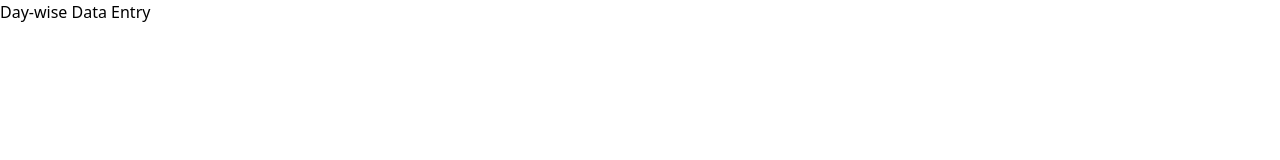
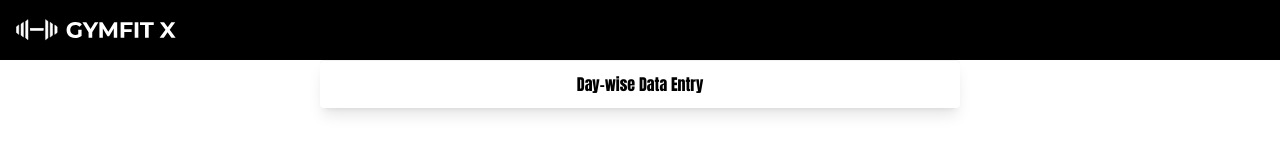
Before and after one commit to Arjunnm912/GYM-Strength-Measure, a plain HTML site: page index.html in a window 1280 px wide. Drawn offline with nearby package versions, Linux system fonts and the light colour scheme.

Commit message:
index change

```diff
--- /dev/null
+++ b/assets/css/style.scss
@@ -0,0 +1,8 @@
+@import url('https://fonts.googleapis.com/css2?family=Anton&display=swap');
+
+
+body {
+  font-family: "Anton", sans-serif;
+  font-weight: 400;
+  font-style: normal;
+}
--- a/index.html
+++ b/index.html
@@ -9,7 +9,19 @@
 <body>
 
     <main>
-         <h2>Day-wise Data Entry</h2>
+        <section>
+        <header class="w-full bg-black p-4">
+            <img class=" w-40" src="assets/img/gymlogo.svg" alt="logo">
+        </header>
+        </section>
+        <section>
+        <div class="py-3 md:w-1/2 inset-shadow-2xs mx-auto shadow-lg flex justify-center rounded">
+                <h2>Day-wise Data Entry</h2>
+
+        </div>
+        </section>
+
+
 
 
     </main>
```
Also changed, not shown: assets/css/style.css, assets/img/gymlogo.svg (added), 1 other file.
